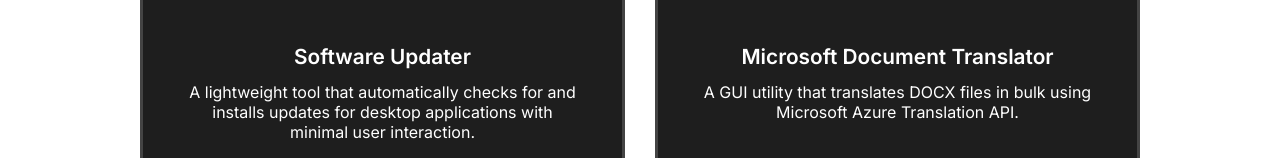
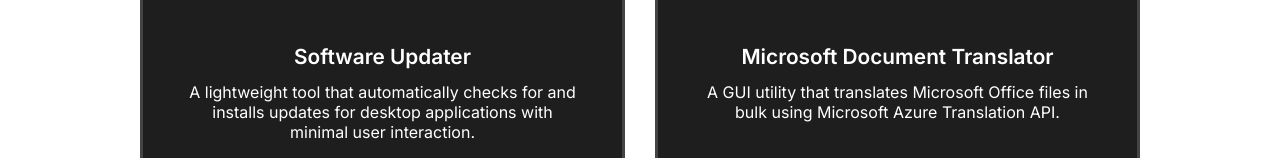
Before and after one commit to cyclonicalperson/portfolio-website, an Astro site: page / in a window 1280 px wide. Shown: the part 1351-1509 px from the top of the page. Built offline with nearby package versions, Linux system fonts and the light colour scheme; Astro itself is replaced by a stand-in of ours.

Commit message:
Fix typo

```diff
--- a/src/pages/index.astro
+++ b/src/pages/index.astro
@@ -5,7 +5,7 @@ import '../styles/global.css';
 
 const projects = [
 	{ title: 'Software Updater', description: 'A lightweight tool that automatically checks for and installs updates for desktop applications with minimal user interaction.', image: '/images/project1.png', github: 'https://github.com/cyclonicalperson/software-updater' },
-	{ title: 'Microsoft Document Translator', description: 'A GUI utility that translates DOCX files in bulk using Microsoft Azure Translation API.', image: '/images/project2.png', github: 'https://github.com/cyclonicalperson/microsoft-document-translator' },
+	{ title: 'Microsoft Document Translator', description: 'A GUI utility that translates Microsoft Office files in bulk using Microsoft Azure Translation API.', image: '/images/project2.png', github: 'https://github.com/cyclonicalperson/microsoft-document-translator' },
 	{ title: '2048 Game', description: 'A clean, desktop version of the classic 2048 game featuring animations and intuitive controls.', image: '/images/project3.png', github: 'https://github.com/cyclonicalperson/2048-game' },
 	{ title: 'WebShare', description: 'A browser-based tool for peer-to-peer file sharing built with WebRTC, enabling direct file transfers between browsers without server-side storage.', image: '/images/project4.png', github: 'https://github.com/cyclonicalperson/webshare' },
 ];
```
